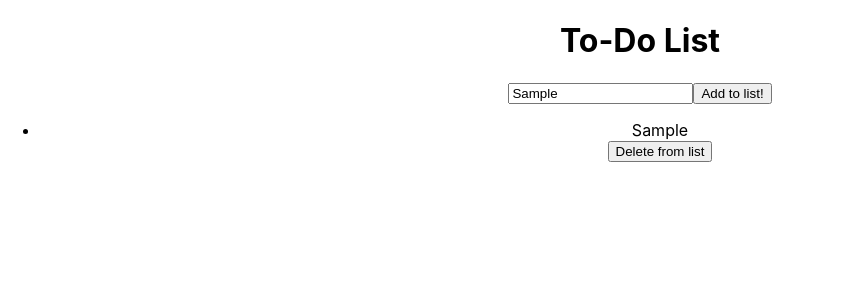
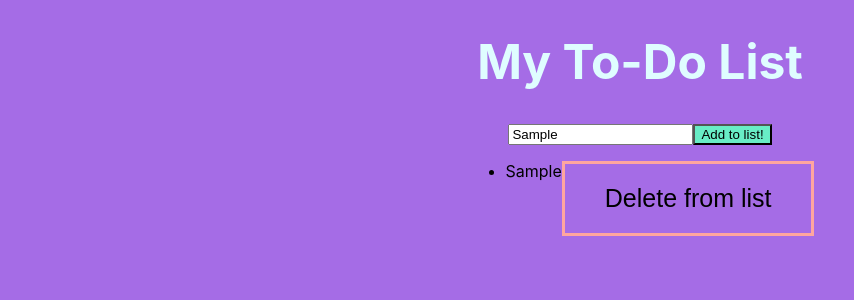
Before and after one commit to SchoolOfCode/w6d4_react-athon-hackathon-waseem-and-claire, a React (Create React App) app in the folder todolist/: page / in a window 1280 px wide. Both pictures are taken after typing "Sample" into the empty fields and a click on the button "Add to list!". Shown: the top 300 px of the page, without its empty margins (0-854 px from the left). Built offline with nearby package versions, Linux system fonts and the light colour scheme.

Commit message:
started css

```diff
--- a/todolist/src/App.css
+++ b/todolist/src/App.css
@@ -1,38 +1,68 @@
-.App {
+body {
+  background-color:#A56CE6;
   text-align: center;
 }
 
-.App-logo {
-  height: 40vmin;
-  pointer-events: none;
+
+h1 {
+font-size: 3em;
+color: #DFFDFF;
 }
 
-@media (prefers-reduced-motion: no-preference) {
-  .App-logo {
-    animation: App-logo-spin infinite 20s linear;
-  }
+
+#addOne {
+  background-color: #68EDC6
+
 }
 
-.App-header {
-  background-color: #282c34;
-  min-height: 100vh;
+
+
+#theList {
   display: flex;
-  flex-direction: column;
-  align-items: center;
   justify-content: center;
-  font-size: calc(10px + 2vmin);
-  color: white;
+
+
+
 }
 
-.App-link {
-  color: #61dafb;
+ul {
+/* padding: left 40px;
+padding: right: 10px; */
+display : flex;
+justify-content: center;
+/* background-color:#68EDC6; */
+/* padding: left 40px;
+padding: right: 10px; */
+
 }
 
-@keyframes App-logo-spin {
-  from {
-    transform: rotate(0deg);
-  }
-  to {
-    transform: rotate(360deg);
-  }
+.deleteButton{
+  border: 3px solid #FFA69E;
+  background: none;
+  color: black;
+  padding: 20px 40px;
+  font-size: 25px;
+  cursor: pointer;
+  transition: all 0.5s;
+  position: relative;
+  overflow: hidden;
 }
+.deleteButton:hover {
+  color: #0D1321;
+}
+.deleteButton:before {
+  content: "";
+  position: absolute;
+  bottom: 0;
+  left: 0;
+  width: 100%;
+  height: 100%;
+  background: #FFA69E;
+  z-index: -1;
+  border-radius: 50% 50% 0% 0%;
+  height: 0%;
+  transition: all 0.5s;
+}
+.deleteButton:hover:before {
+  height: 190%;
+}
--- a/todolist/src/App.js
+++ b/todolist/src/App.js
@@ -32,7 +32,7 @@ function App() {
 
   return (
     <div className="App">
-      <h1>To-Do List</h1>
+      <h1>My To-Do List</h1>
       <Input text={text} handleChange={handleChange} addToList={addToList} />
       <List list={list} deleteListItem={deleteListItem} />
     </div>
--- a/todolist/src/components/Input/index.js
+++ b/todolist/src/components/Input/index.js
@@ -34,7 +34,7 @@ function Input({ text, handleChange, addToList }) {
           handleChange(e.target.value);
         }}
       />
-      <button
+      <button id = "addOne"
         onClick={(event) => {
           event.preventDefault();
           addToList(text);
--- a/todolist/src/components/List/index.js
+++ b/todolist/src/components/List/index.js
@@ -25,9 +25,7 @@ function List({ list, deleteListItem }) {
           <ListItem
             index={index}
             text={item}
-            deleteListItem={deleteListItem}
-          />
-        );
+            deleteListItem={deleteListItem}/>);
       })}
     </ul>
   );
--- a/todolist/src/components/ListItem/index.js
+++ b/todolist/src/components/ListItem/index.js
@@ -15,8 +15,8 @@ import React from "react";
 function ListItem({ text, deleteListItem, index }) {
   return (
     <>
-      <li>{text}</li>
-      <button
+      <li class= "theList" key = {index}>{text}</li>
+      <button class = "deleteButton" key = {index}
         onClick={()=> {
           deleteListItem(index)}}
       >
```
